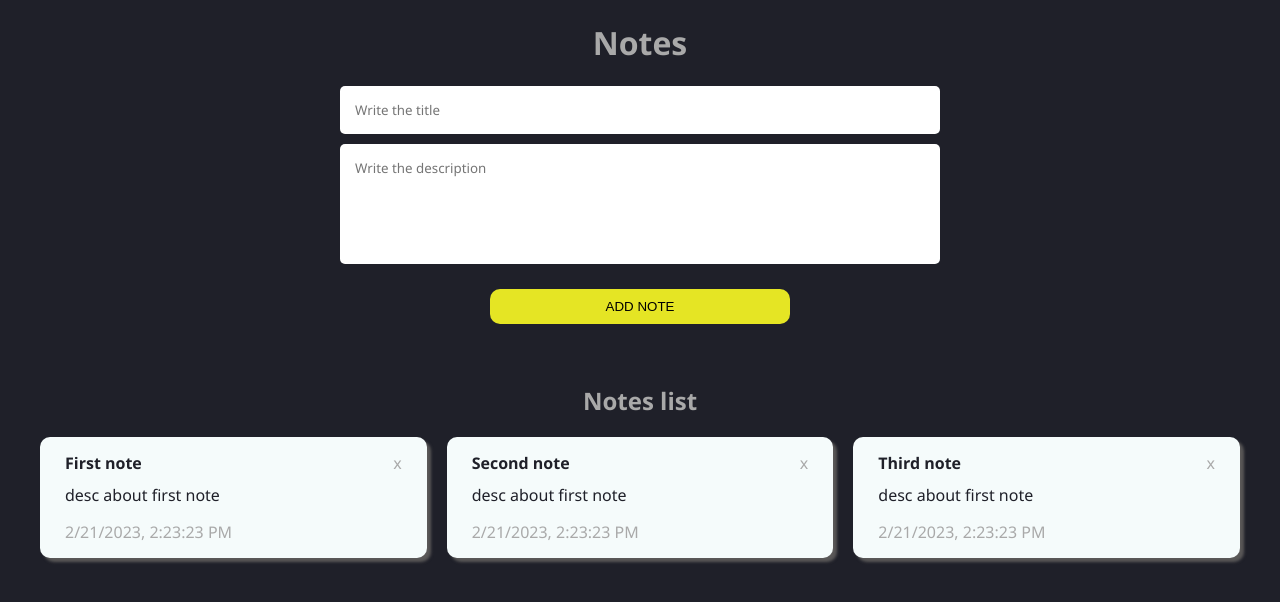
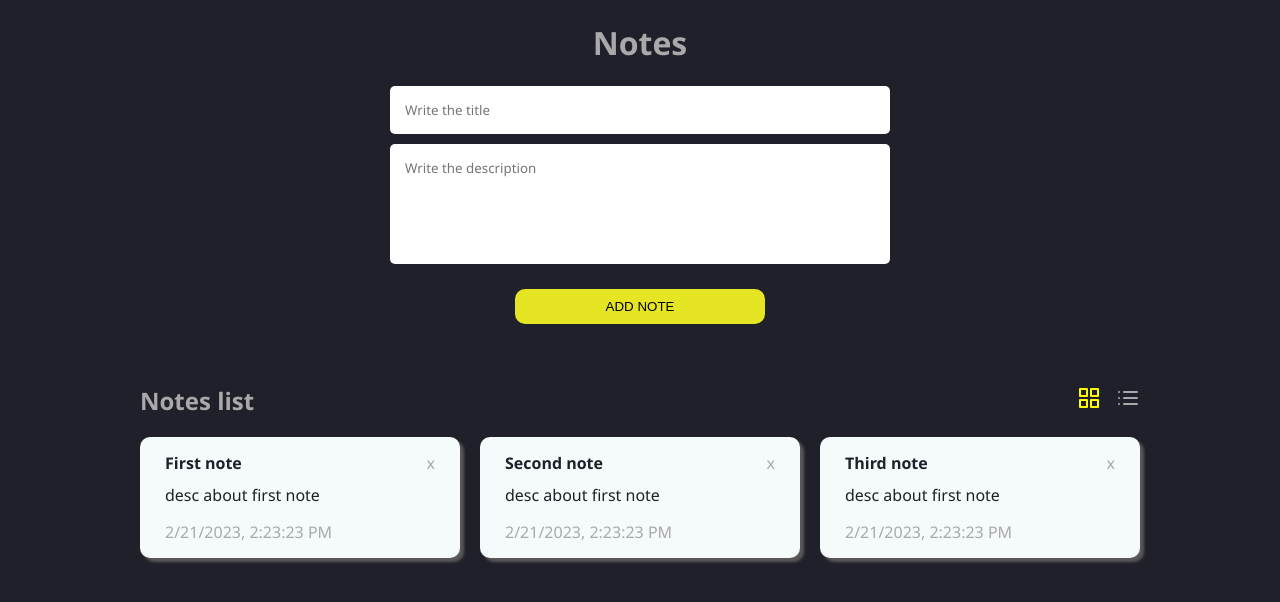
Before and after one commit to vzybailo/Notes-App-2.0, a Vue app: page / in a window 1280 px wide. Shown: the top 602 px of the page. Built offline with nearby package versions, Linux system fonts and the light colour scheme.

Commit message:
add show notes

```diff
--- a/src/App.vue
+++ b/src/App.vue
@@ -2,15 +2,15 @@
   <div  id="app">
     <h1>{{title}}</h1>
         <errorMessage :errorMessage="errorMessage"/>
-        <newNote
-         :note="note"
-          @store="addNote"
-        />
-        <h2>{{ titleNotes }}</h2>
-        <notesList
-          @removeNote="removeNote"
-          :notes="notes"
-        />
+        <newNote :note="note" @store="addNote"/>
+        <div class="notes__header">
+          <h2>{{ titleNotes }}</h2>
+          <div class="notes__icons">
+            <svg :class="{active: grid}" @click="grid=true" xmlns="http://www.w3.org/2000/svg" width="24" height="24" viewBox="0 0 24 24" fill="none" stroke="currentColor" stroke-width="2" stroke-linecap="round" stroke-linejoin="round" ><rect x="3" y="3" width="7" height="7"></rect><rect x="14" y="3" width="7" height="7"></rect><rect x="14" y="14" width="7" height="7"></rect><rect x="3" y="14" width="7" height="7"></rect></svg>
+            <svg :class="{active: !grid}" @click="grid=false" xmlns="http://www.w3.org/2000/svg" width="24" height="24" viewBox="0 0 24 24" fill="none" stroke="currentColor" stroke-width="2" stroke-linecap="round" stroke-linejoin="round"><line x1="8" y1="6" x2="21" y2="6"></line><line x1="8" y1="12" x2="21" y2="12"></line><line x1="8" y1="18" x2="21" y2="18"></line><line x1="3" y1="6" x2="3" y2="6"></line><line x1="3" y1="12" x2="3" y2="12"></line><line x1="3" y1="18" x2="3" y2="18"></line></svg>
+          </div>
+        </div>
+        <notesList @removeNote="removeNote" :notes="notes" :grid="grid"/>
   </div>
 </template>
 
@@ -28,6 +28,7 @@
       title: 'Notes',
       titleNotes: 'Notes list',
       errorMessage: null,
+      grid: true,
       notes: [
           {
               title: "First note",
@@ -67,8 +68,8 @@
         })
         this.errorMessage = null
     },
-    removeNote() {
-      this.notes.splice(2)
+    removeNote(index) {
+      this.notes.splice(index, 1)
     }
 }
 }
@@ -101,7 +102,7 @@
   display: flex;
   flex-direction: column;
   align-items: center;
-  width: 1200px;
+  width: 1000px;
   margin: 0 auto;
   color: #A9A9A9;
 }
@@ -110,6 +111,9 @@
     grid-template-columns: repeat(3, 1fr);
     gap: 20px;
     width: 100%;
+    &.full {
+    grid-template-columns: repeat(1, 1fr);
+  }
 }
 li.notes__item {
     padding: 15px 25px;
@@ -125,6 +129,8 @@
 .notes__header {
     display: flex;
     justify-content: space-between;
+    width: 100%;
+    align-items: baseline;
 }
 .notes__delete {
   cursor: pointer;
@@ -177,4 +183,14 @@
       transition: .3s;
     }
 }
+svg {
+  cursor: pointer;
+  margin-right: 15px;
+  &.active {
+    color: yellow;
+  }
+  &:last-child {
+    margin-right: 0;
+  }
+}
 </style>
--- a/src/components/NotesList.vue
+++ b/src/components/NotesList.vue
@@ -1,9 +1,9 @@
 <template>
-    <ul class="notes__list">
+    <ul class="notes__list" :class="{full: !grid}">
         <li v-for="(note, index) in notes" :key="index" class="notes__item">
             <div class="notes__header">
                 <h4 class="notes__title">{{note.title}}</h4>
-                <div @click="removeNote" class="notes__delete">x</div>
+                <div @click="removeNote(index)" class="notes__delete">x</div>
             </div>
             <div class="notes__desc">{{note.descr}}</div>
             <div class="notes__date">{{note.date}}</div>
@@ -17,11 +17,15 @@
       notes: {
         type: Array,
         required: true
+      },
+      grid: {
+        type: Boolean,
+        required: true
       }
     },
     methods: {
-        removeNote() {
-            this.$emit('removeNote', this.notes)
+        removeNote(index) {
+            this.$emit('removeNote', index)
         }
     }
 };
```
Also changed, not shown: src/img/column.svg (added), src/img/grid.svg (added).
